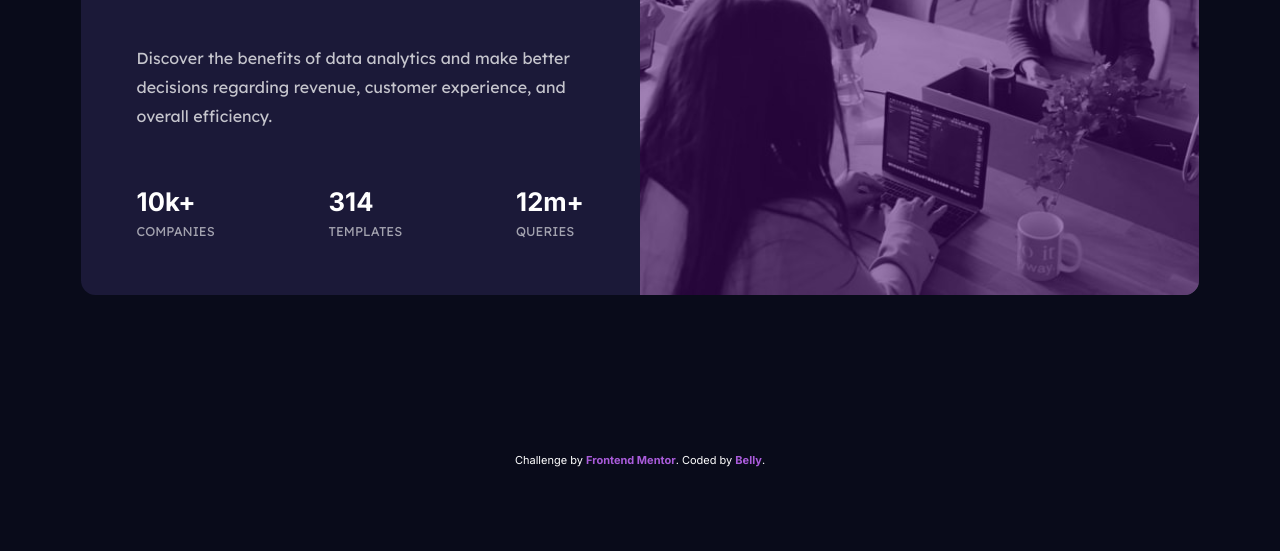
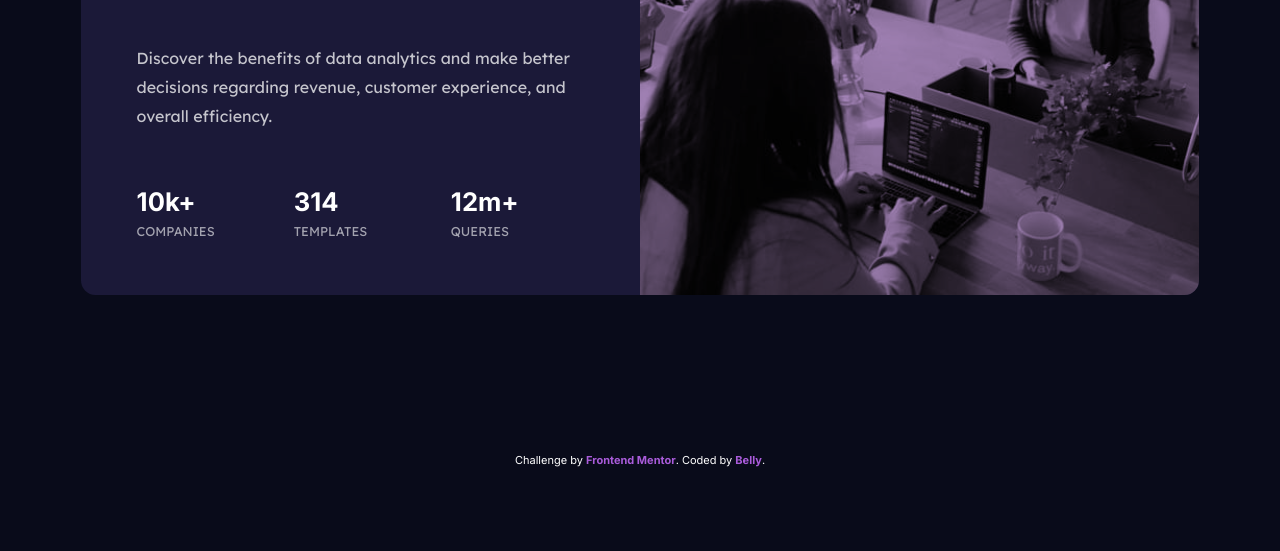
Before and after one commit to Belly606/Stats_preview_card_component, a plain HTML site: page index.html in a window 1280 px wide. Shown: the part 249-800 px from the top of the page. Drawn offline with Linux system fonts and the light colour scheme.

Commit message:
Modified CSS File

```diff
--- a/css/main.css
+++ b/css/main.css
@@ -69,14 +69,15 @@ main .info > p {
 	}
 }
 main .info .stats {
-	display: flex;
-	justify-content: space-between;
-	align-items: center;
+	display: grid;
+	grid-template-columns: repeat(3, 1fr);
+	gap: 1.5em;
 }
 @media (width: 375px) {
 	main .info .stats {
-		flex-direction: column;
-    text-align: center;
+		grid-template-columns: repeat(1, 1fr);
+		grid-template-rows: repeat(3, 1fr);
+		justify-items: center;
     gap: 1.3em;
 	}
 }
@@ -95,17 +96,9 @@ main .info .stats .stat p:last-child {
 main .image {
 	background-image: url(../images/image-header-desktop.jpg);
 	background-size: cover;
+	background-color: rgb(73 9 113 / 50%);
+	background-blend-mode: multiply;
 	width: 50%;
-	position: relative;
-}
-main .image::before {
-	content: "";
-	position: absolute;
-	top: 0;
-	left: 0;
-	width: 100%;
-	height: 100%;
-	background-color: rgb(73 9 113 / 50%);
 }
 @media (width: 375px) {
 	main .image {
```
